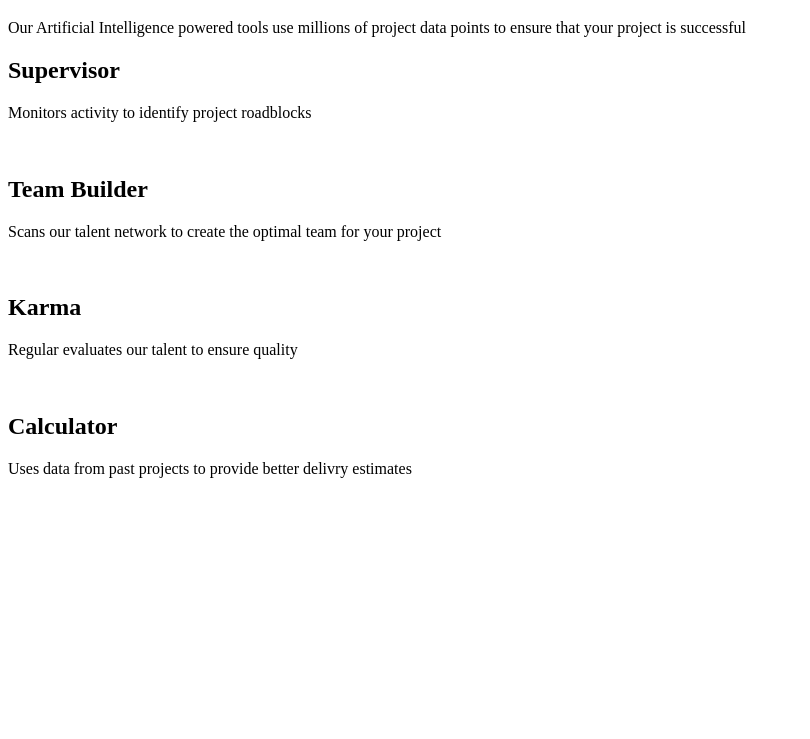
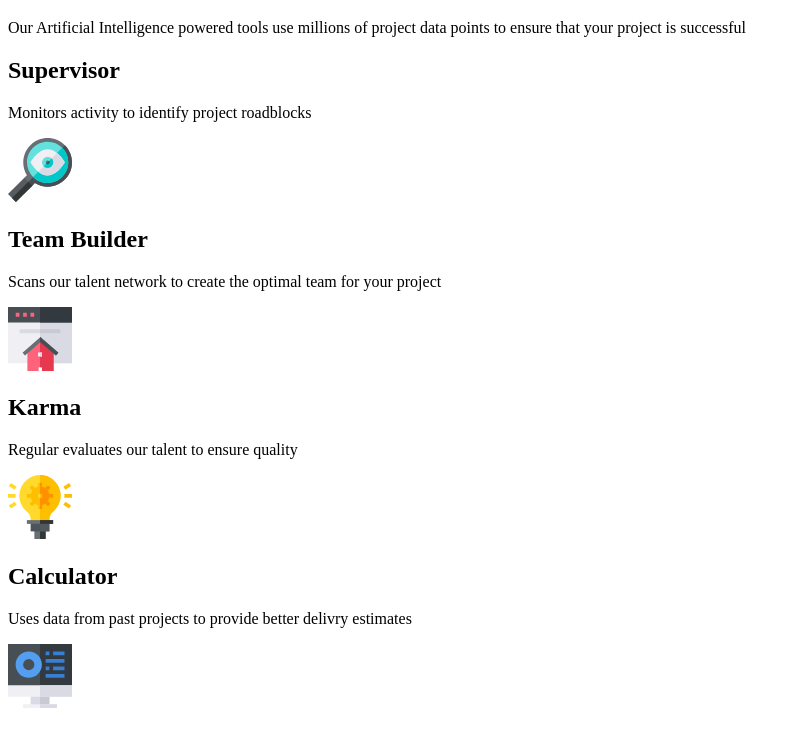
Before and after one commit to realadebimpe/four-card-feature-section, a plain HTML site: page index.html in a window 1280 px wide. Shown: the part 61-800 px from the top of the page, without its empty margins (0-810 px from the left). Drawn offline with Linux system fonts and the light colour scheme.

Commit message:
added images and style.css

```diff
--- /dev/null
+++ b/css/style.css
@@ -0,0 +1,3 @@
+body{
+    font-size: 15px;
+}
--- a/index.html
+++ b/index.html
@@ -14,25 +14,25 @@
         <div class="card-1">
           <h2>Supervisor</h2>
           <p>Monitors activity to identify project roadblocks</p>
-          <img src=".../images/icon-supervisor.svg" alt="">
+          <img src="images/icon-supervisor.svg" alt="icon-supervisor">
         </div>
 
         <div class="card-2">
             <h2>Team Builder</h2>
             <p>Scans our talent network to create the optimal team for your project</p>
-            <img src="" alt="">
+            <img src="images/icon-team-builder.svg" alt="icon-team-builder">
         </div>
 
         <div class="card-3">
             <h2>Karma</h2>
             <p>Regular evaluates our talent to ensure quality                               </p>
-            <img src="" alt="">
+            <img src="images/icon-karma.svg" alt="icon-karma">
         </div>
 
         <div class="card-4">
             <h2>Calculator</h2>
             <p>Uses data from past projects to provide better delivry estimates</p>
-            <img src="" alt="">
+            <img src="images/icon-calculator.svg" alt="icon-calculator">
         </div>
 
     </div>
```
Also changed, not shown: images/favicon-32x32.png (added), images/icon-calculator.svg (added), images/icon-karma.svg (added), images/icon-supervisor.svg (added), images/icon-team-builder.svg (added).
